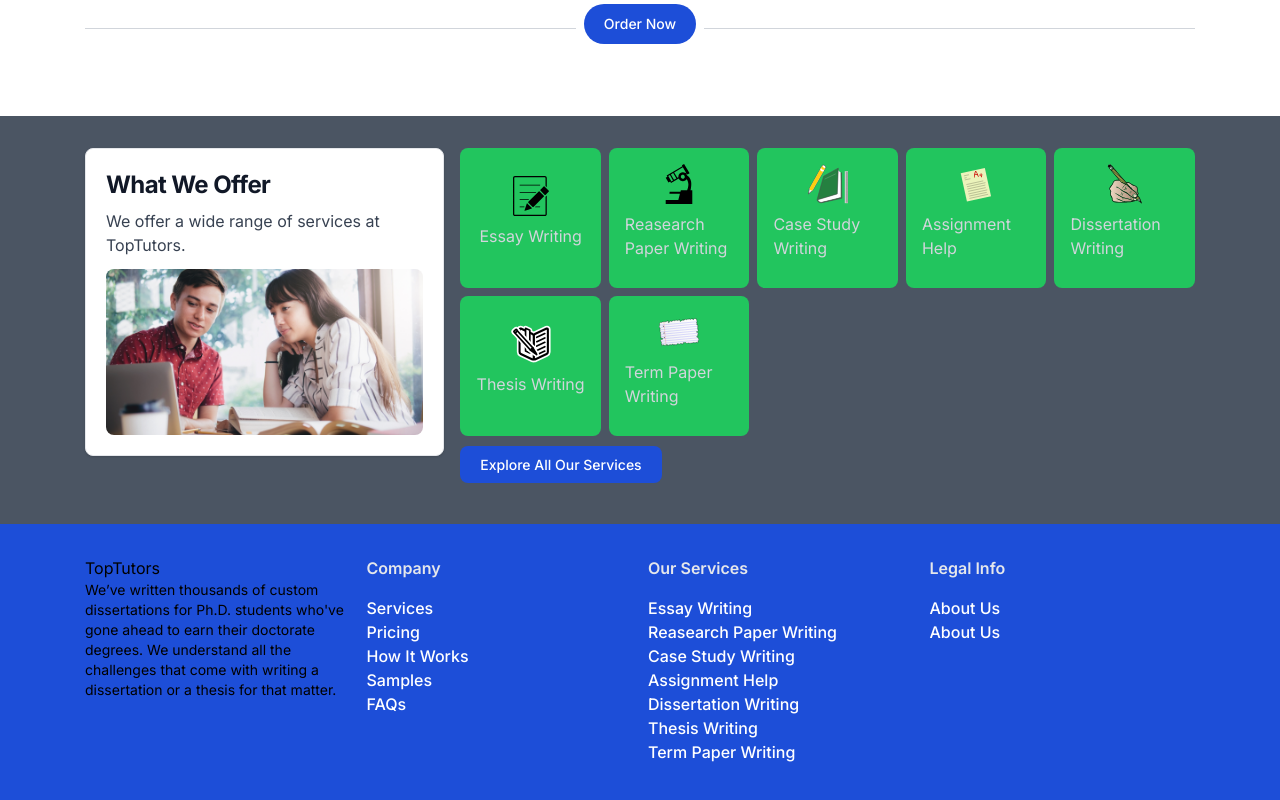
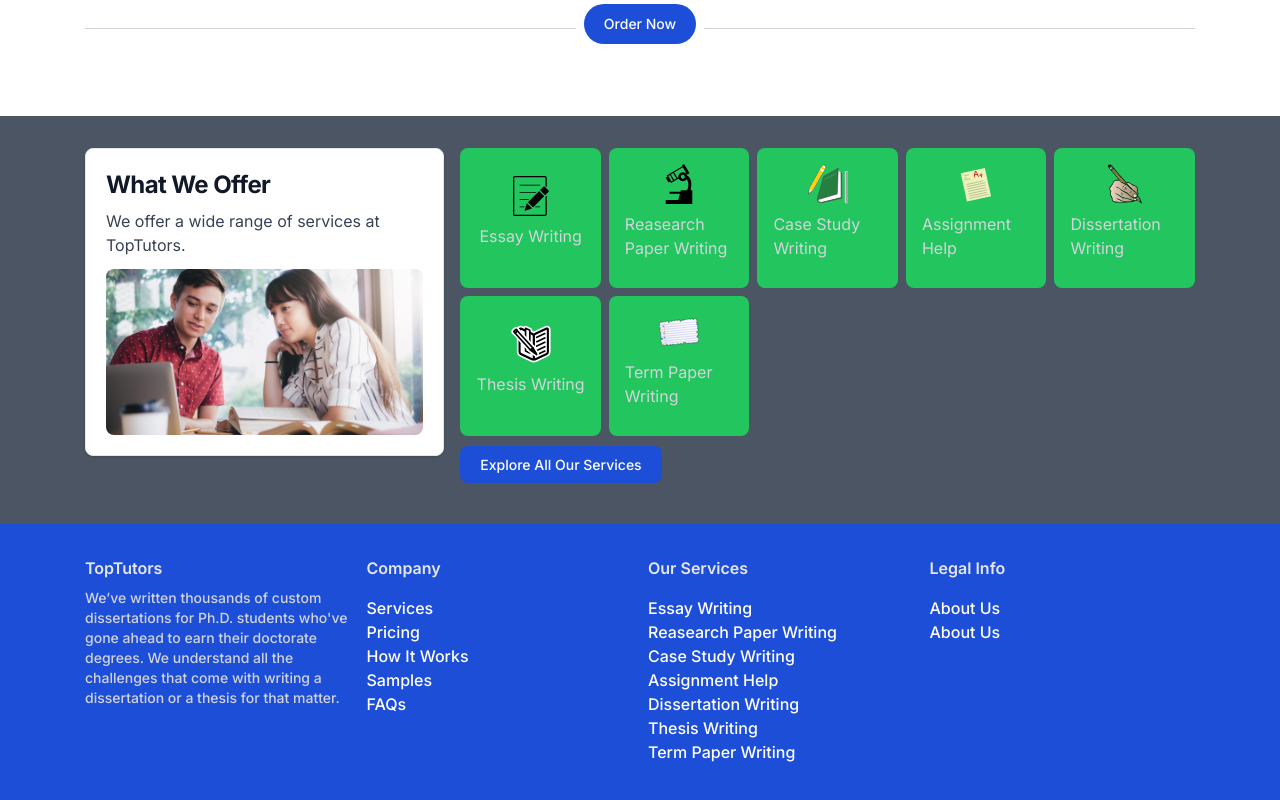
Before and after one commit to Kipronokirui/my-online-service, a Next.js app: page / in a window 1280 px wide. Shown: the part 1893-2693 px from the top of the page. Built offline with nearby package versions, Linux system fonts and the light colour scheme.

Commit message:
Footer update

```diff
--- a/components/common/Footer.jsx
+++ b/components/common/Footer.jsx
@@ -38,10 +38,10 @@
       <section className='pt-8 pb-16'>
         <div className={`grid grid-cols-2 md:grid-cols-4 gap-4`}>
           <div>
-            <h1>
+            <h1 className='mb-2 text-medium font-semibold text-gray-200 dark:text-white'>
               TopTutors
             </h1>
-            <p className='text-sm'>
+            <p className='text-sm text-gray-300 dark:text-gray-400 font-medium'>
               We’ve written thousands of custom dissertations for Ph.D. students who've gone ahead to
               earn their doctorate degrees. We understand all the challenges that come with writing a
               dissertation or a thesis for that matter.
```
